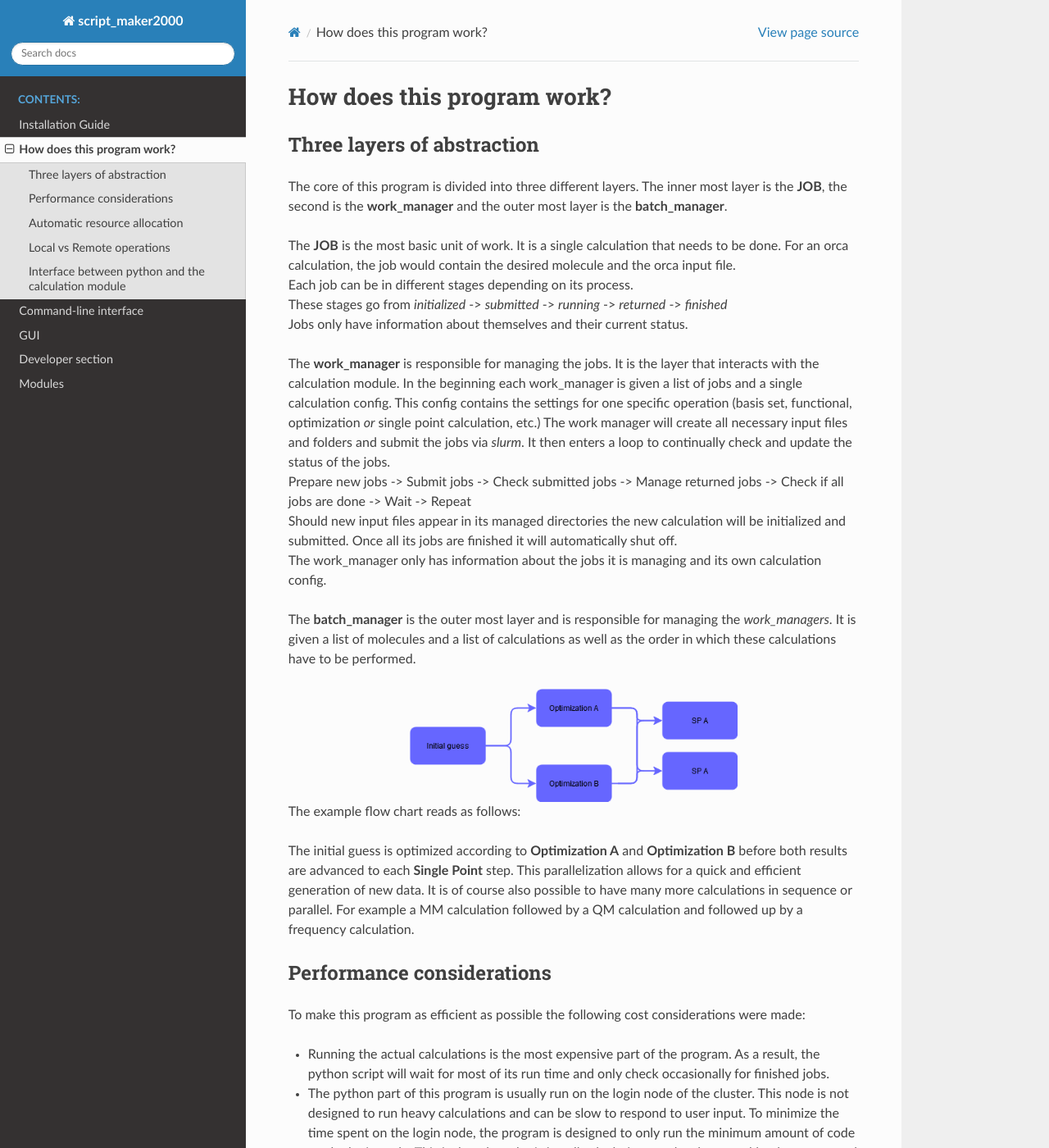
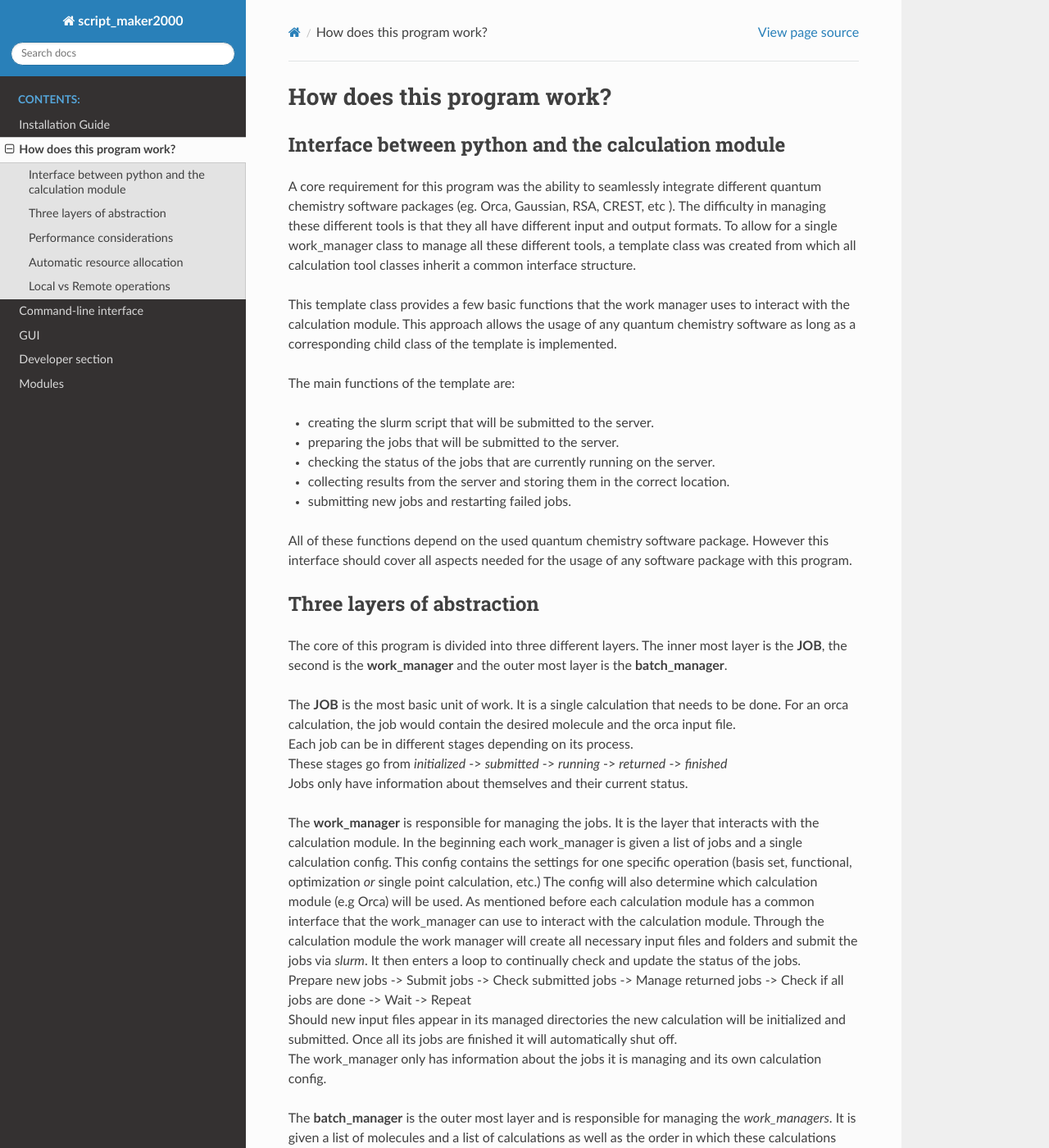
Before and after one commit to GwydionJon/Orca_script_manager, a Sphinx documentation site: the page built from docs/source/explanation/explanation.rst, in a window 1280 px wide and 1400 px high. Shown: the whole window at 82% size. Built offline with Sphinx 7.4.7 and the Read the Docs theme 3.1.0, drawn with Linux system fonts in a browser that asks for light colours; some of the changed text lies outside the part shown.

Commit message:
updated documentation

```diff
--- a/docs/source/GUI/gui_overview.rst
+++ b/docs/source/GUI/gui_overview.rst
@@ -3,7 +3,7 @@ GUI
 
 The GUI is a browser based designed to streamline the process of creating config files, submitting and retrieving calculation results as well as handling communications with a remote server.
 
-It will automatically upload and download the necessery files, this circumventing the need for addtional tools like scp or rsync.
+It will automatically upload and download the necessery files, this circumventing the need for additional tools like scp or rsync.
 
 The main features are structures into four different tabs located at the top left:
 
--- a/docs/source/developer_documentation/developer_next_steps.rst
+++ b/docs/source/developer_documentation/developer_next_steps.rst
@@ -53,7 +53,7 @@ The offline mode should be activated by a command line argument, for example ``-
 
 
 Adding additional computation tools apart from ORCA
--------------------------------------------------
+---------------------------------------------------
 
 For this step the current ``orca.py`` file should serve as a guideline.
 
--- a/docs/source/explanation/explanation.rst
+++ b/docs/source/explanation/explanation.rst
@@ -1,5 +1,26 @@
 How does this program work?
 ===========================
+
+Interface between python and the calculation module
+----------------------------------------------------
+A core requirement for this program was the ability to seamlessly integrate different quantum chemistry software packages (eg. Orca, Gaussian, RSA, CREST, etc ).
+The difficulty in managing these different tools is that they all have different input and output formats.
+To allow for a single work_manager class to manage all these different tools,
+a template class was created from which all calculation tool classes inherit a common interface structure.
+
+This template class provides a few basic functions that the work manager uses to interact with the calculation module.
+This approach allows the usage of any quantum chemistry software as long as a corresponding child class of the template is implemented.
+
+The main functions of the template are:
+
+- creating the slurm script that will be submitted to the server.
+- preparing the jobs that will be submitted to the server.
+- checking the status of the jobs that are currently running on the server.
+- collecting results from the server and storing them in the correct location.
+- submitting new jobs and restarting failed jobs.
+
+All of these functions depend on the used quantum chemistry software package.
+However this interface should cover all aspects needed for the usage of any software package with this program.
 
 
 Three layers of abstraction
@@ -18,7 +39,9 @@ The inner most layer is the **JOB**, the second is the **work_manager** and the
 
 | The **work_manager** is responsible for managing the jobs. It is the layer that interacts with the calculation module.
  In the beginning each work_manager is given a list of jobs and a single calculation config. This config contains the settings for one specific operation (basis set, functional, optimization *or* single point calculation, etc.)
- The work manager will create all necessary input files and folders and submit the jobs via *slurm*.
+ The config will also determine which calculation module (e.g Orca) will be used.
+ As mentioned before each calculation module has a common interface that the work_manager can use to interact with the calculation module.
+ Through the calculation module the work manager will create all necessary input files and folders and submit the jobs via *slurm*.
  It then enters a loop to continually check and update the status of the jobs.
 | Prepare new jobs -> Submit jobs -> Check submitted jobs -> Manage returned jobs -> Check if all jobs are done -> Wait -> Repeat
 | Should new input files appear in its managed directories the new calculation will be initialized and submitted.
@@ -120,6 +143,14 @@ This way the program will always try to run the calculations as fast as possible
 
         96 Jobs
 
+These graphs were created with a set limit of 48 cores.
+While the absolute time is of course different for each calculation method their relative tendencies are identical.
+For this benchmark the optimal number of cores was the number of cores divided by the number of calculation rounded up if necessary.
+
+.. math::
+
+   n_{best cores} = \lceil \frac{N_{cores}}{N_{calc}} \rceil
+
 
 Local vs Remote operations
 --------------------------
--- a/docs/source/install_guide/install_guide.rst
+++ b/docs/source/install_guide/install_guide.rst
@@ -31,7 +31,7 @@ thus simplifying the installation process on most machines.
 
 .. code-block:: bash
 
-    conda env create -f https://raw.githubusercontent.com/GwydionJon/Orca_script_manager/environment.yml
+    conda env create -f https://raw.githubusercontent.com/GwydionJon/Orca_script_manager/refs/heads/main/environment.yml
 
 When this command is finished it will tell you to activate this conda environment, do so by running:
 
```
Also changed, not shown: other parts of docs/source/explanation/explanation.rst (+0 -22 lines), docs/source/command_line_interface/config_creator.rst (+8 -5 lines), docs/source/command_line_interface/return_batch_config.rst (+7 -1 lines).
